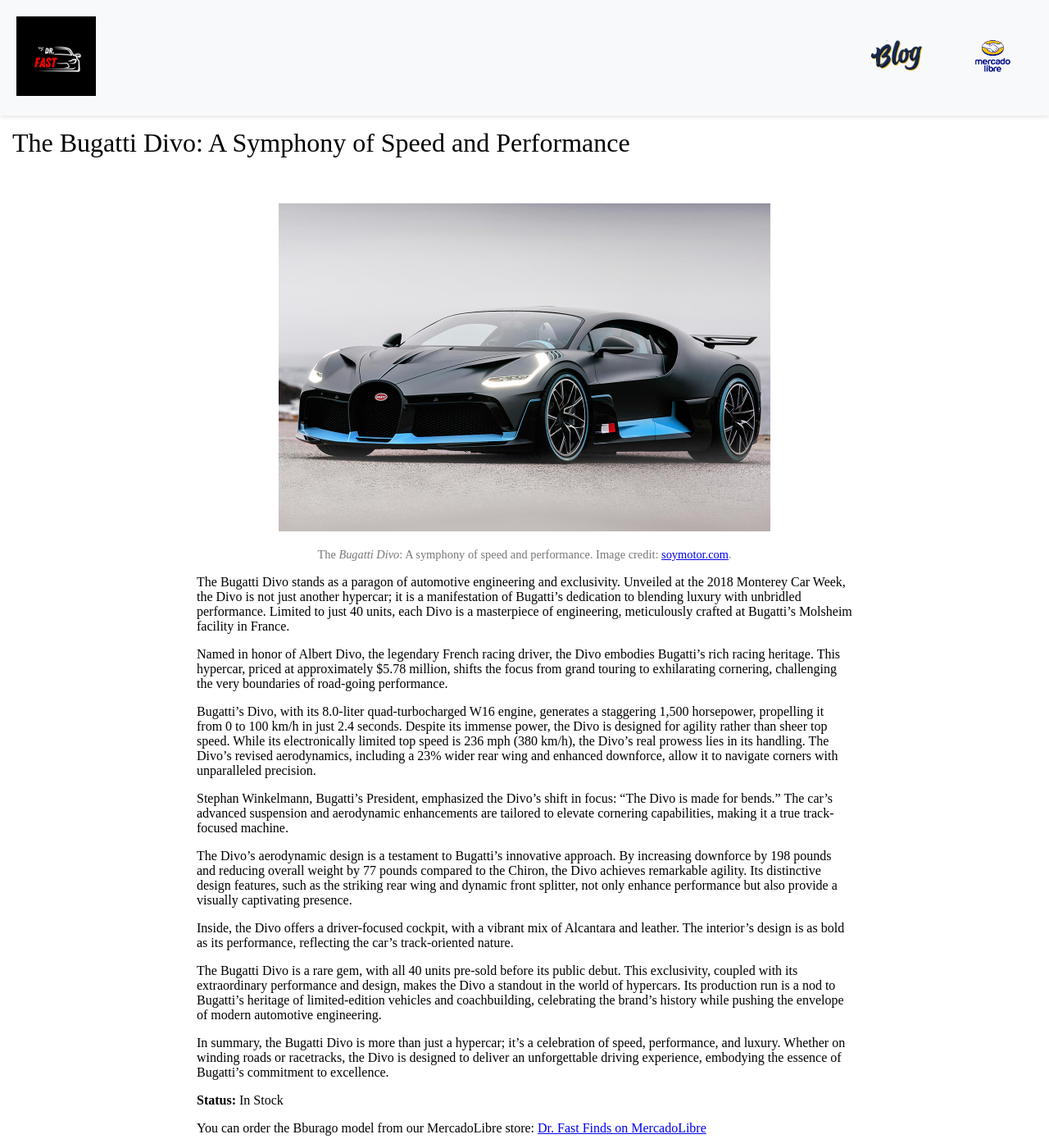
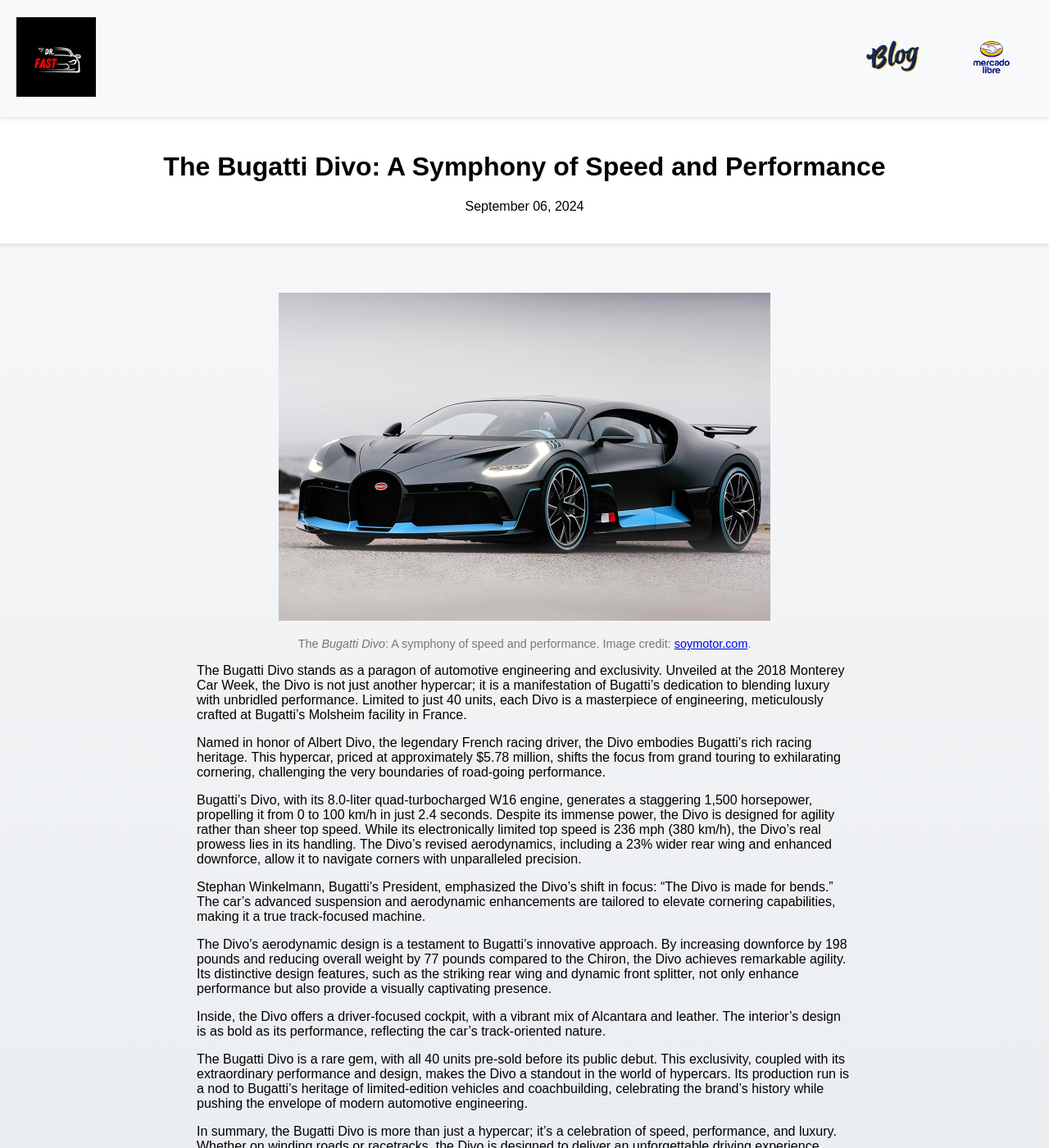
Before and after one commit to drfastfinds/drfastfinds-site, a Jekyll site: the page built from _posts/2024-09-06-my-first-post.md, in a window 1280 px wide and 1400 px high. Shown: the whole window at 82% size. Built offline with Jekyll 4.4.1, drawn with Linux system fonts in a browser that asks for light colours.

Commit message:
Update post.html

```diff
--- a/_layouts/post.html
+++ b/_layouts/post.html
@@ -8,51 +8,60 @@
     <style>
         /* Global styles go here */
 
-        /* Header styles */
+        /* Ensure the header uses flexbox for layout */
         header {
             display: flex;
-            justify-content: space-between;
+            justify-content: space-between; /* Space out logo, nav */
             align-items: center;
             padding: 10px;
-            background-color: #f8f9fa;
-            position: sticky;
+            background-color: #f8f9fa; /* Optional background color */
+            position: sticky; /* Sticky header */
             top: 0;
             z-index: 1000;
-            box-shadow: 0px 2px 5px rgba(0, 0, 0, 0.1);
+            box-shadow: 0px 2px 5px rgba(0, 0, 0, 0.1); /* Subtle shadow */
+            transition: opacity 0.3s ease; /* Smooth transition */
         }
 
-        /* Logo styles */
+        /* Style the Dr. Fast Finds logo and ensure it's in the top-left corner */
         header img {
             max-width: 97px;
             height: auto;
-            margin: 10px;
+            margin: 10px; /* Adds a little padding around the logo */
         }
 
+        /* Navigation bar for right-hand content */
         nav {
             display: flex;
             align-items: center;
-            margin-left: auto;
+            margin-left: auto; /* Pushes navigation to the right */
         }
 
-        /* Title styles */
-        .title-header {
-            background-color: #fff; /* Adjust as needed */
-            padding: 15px;
-            font-size: 2em; /* Adjust size as needed */
-            transition: transform 0.3s ease-in-out;
+        /* Increase the size of the Mercado Libre logo */
+        .mercado-logo {
+            max-width: 100px;
+            height: auto;
+            margin-right: 10px; /* Adds some space on the right */
         }
 
-        /* Scroll behavior */
+        /* Styling changes */
         body {
+            background: linear-gradient(to bottom, #f8f9fa, #e9ecef);
             margin: 0;
             padding: 0;
+            font-family: Arial, sans-serif;
         }
 
-        /* Media query to hide the header on scroll */
-        @media (min-width: 769px) {
-            .hide-header {
-                display: none;
-            }
+        /* Title block styling */
+        .title-block {
+            padding: 20px;
+            text-align: center;
+            background-color: #fff; /* Background to keep title readable */
+            box-shadow: 0px 2px 5px rgba(0, 0, 0, 0.1); /* Optional shadow */
+        }
+
+        /* Main content padding to ensure it doesn't overlap with the title */
+        main {
+            padding-top: 20px; /* Space above main content */
         }
 
         footer {
@@ -62,19 +71,43 @@
             font-size: 0.9em;
             color: #6c757d;
         }
+
+        footer a {
+            color: #007bff;
+            text-decoration: none;
+        }
+
+        footer a:hover {
+            text-decoration: underline;
+        }
+
+        @media (max-width: 768px) {
+            header {
+                padding: 0px; /* Reduce padding for mobile */
+            }
+
+            header img {
+                max-width: 60px; /* Reduce logo size for mobile, if desired */
+                height: auto;
+            }
+
+            /* Hide the header on mobile */
+            header {
+                display: none; /* Hide the header in mobile */
+            }
+        }
     </style>
 </head>
 <body>
 
     <!-- Header with Clickable Logos -->
-    <header class="logo-header">
-
+    <header class="sticky-header">
         <a href="{{ site.baseurl }}/">
             <img src="{{ site.baseurl }}/assets/images/logo.jpg" alt="Dr. Fast Finds">
         </a>
         <nav>
             <a href="{{ site.baseurl }}/blog.html">
-                <img src="{{ site.baseurl }}/assets/images/blg.png" alt="Blog" class="blog-logo">
+                <img src="{{ site.baseurl }}/assets/images/blg.png" alt="Blog" class="blog-logo" style="max-width: 100px; height: auto;">
             </a>
             <a href="https://drfastfinds.mercadoshops.com.mx" target="_blank">
                 <img src="{{ site.baseurl }}/assets/images/mercadologopng.png" alt="Mercado Libre" class="mercado-logo">
@@ -82,9 +115,10 @@
         </nav>
     </header>
 
-    <!-- Title Header -->
-    <div class="title-header" id="titleHeader">
-        {{ page.title }}
+    <!-- Blog Post Title Block -->
+    <div class="title-block">
+        <h1>{{ page.title }}</h1>
+        <p>{{ page.date | date: "%B %d, %Y" }}</p>
     </div>
 
     <!-- Page Content -->
```
Also changed, not shown: other parts of _layouts/post.html (+6 -6 lines).
